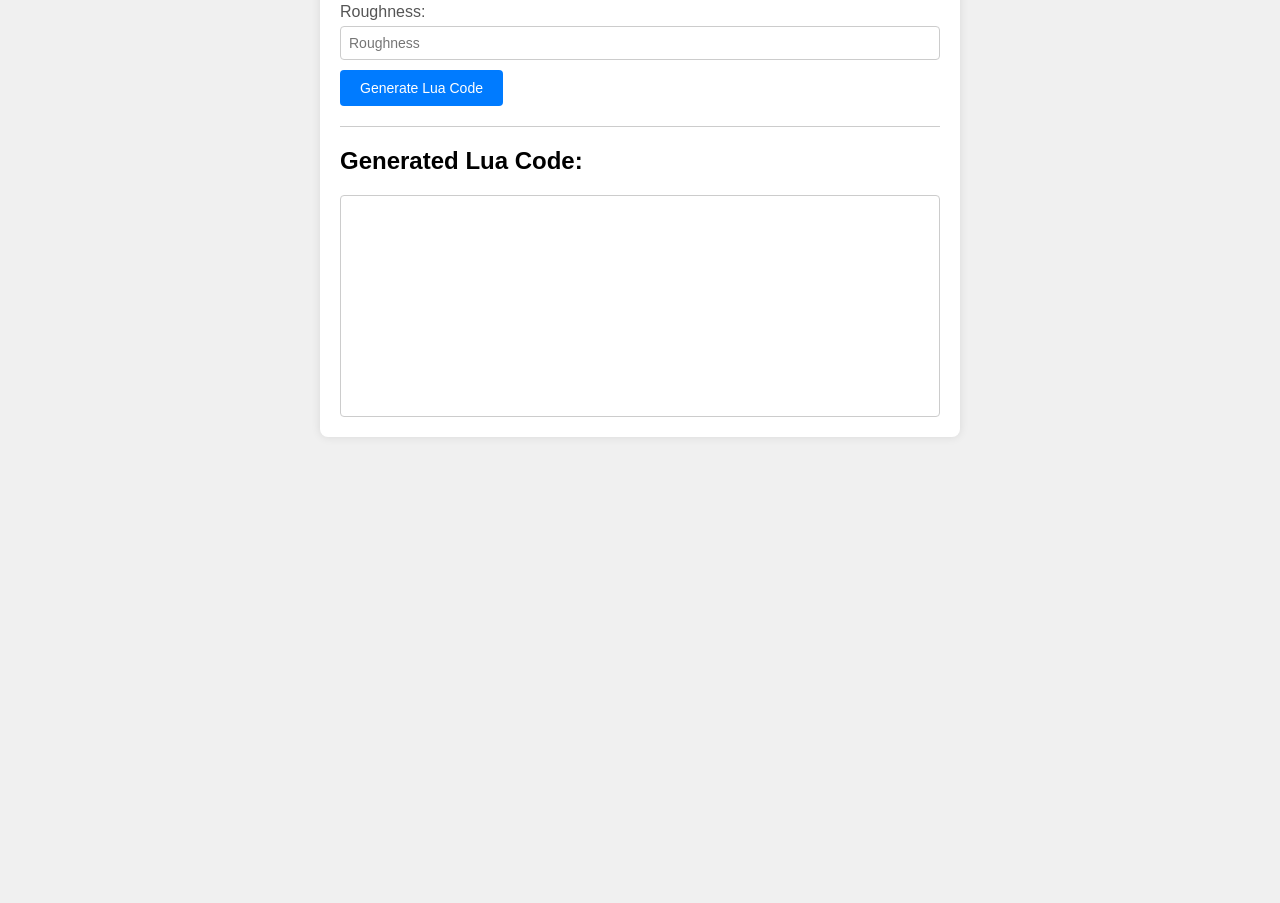
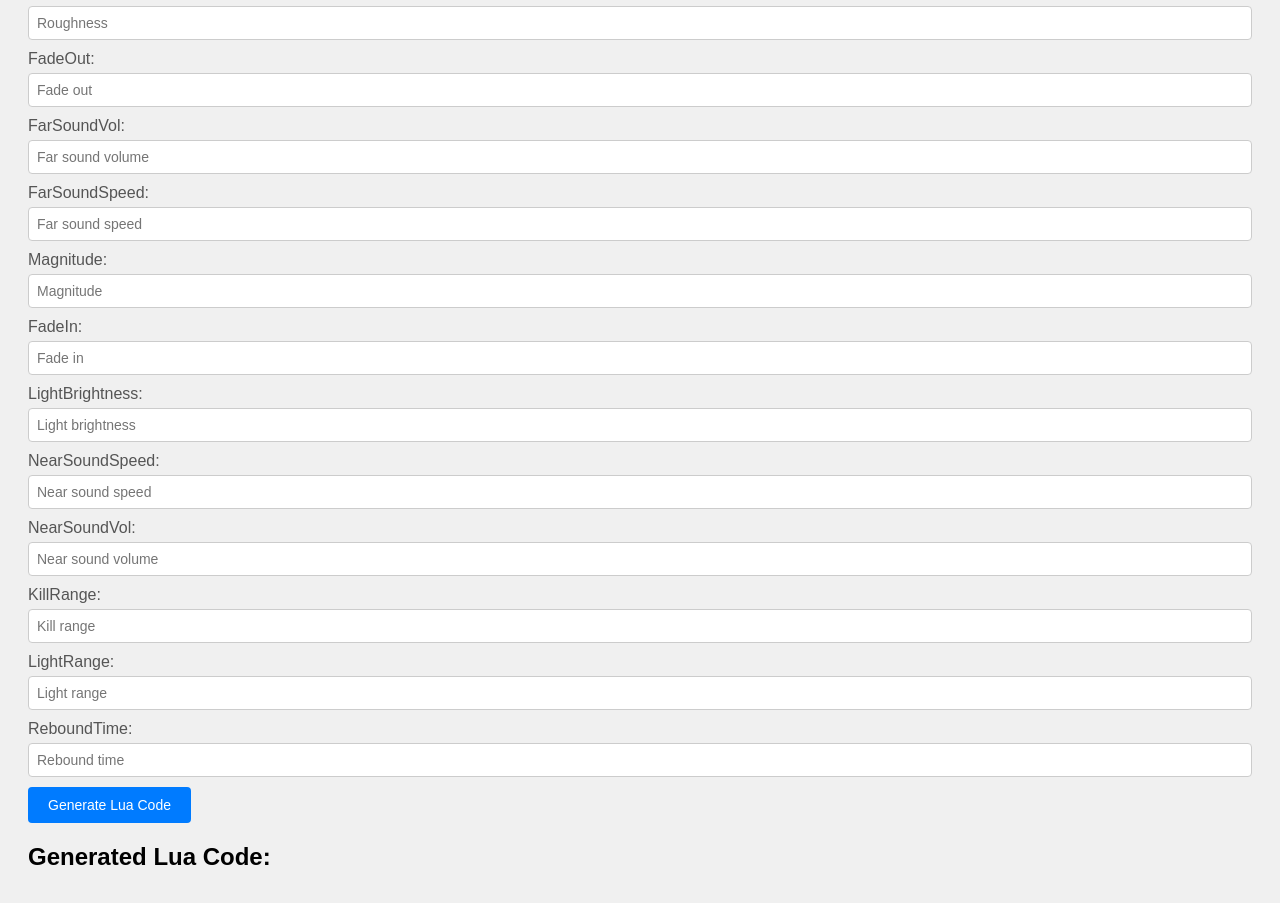
Before and after one commit to TotallyReliableDino/Rooms-Plus-Entity-Configurator, a plain HTML site: page HTML, CSS, And JavaScript Version/index.html in a window 1280 px wide. Shown: the part 903-1806 px from the top of the page. Before the commit the page ends 1368 px from the top, so only its background shows below. Drawn offline with Linux system fonts and the light colour scheme.

Commit message:
Update index.html
New inputs such as fading stuff and kill range

```diff
--- a/HTML, CSS, And JavaScript Version/index.html
+++ b/HTML, CSS, And JavaScript Version/index.html
@@ -4,13 +4,12 @@
     <meta charset="UTF-8">
     <meta name="viewport" content="width=device-width, initial-scale=1.0">
     <title>Rooms+ Entity Configurator</title>
-    <link rel="stylesheet" href="styles.css"> <!-- Link to your CSS file -->
+    <link rel="stylesheet" href="styles.css">
 </head>
 <body>
-    <div class="container">
+    <div>
         <h1>Rooms+ Entity Configurator</h1>
         <form id="luaForm">
-            <!-- Form inputs -->
             <label for="NearSoundID">NearSoundID:</label>
             <input type="text" id="NearSoundID" placeholder="rbxassetid://...">
 
@@ -21,7 +20,7 @@
             <input type="text" id="EntityName" placeholder="Entity name">
 
             <label for="PointLightColor">PointLightColor (R, G, B):</label>
-            <input type="text" id="PointLightColor" placeholder="255, 255, 255">
+            <input type="text" id="PointLightColor" placeholder="255, 0, 0">
 
             <label for="ChasePlayers">ChasePlayers:</label>
             <input type="checkbox" id="ChasePlayers">
@@ -50,19 +49,47 @@
             <label for="Roughness">Roughness:</label>
             <input type="number" id="Roughness" placeholder="Roughness">
 
-            <!-- Button to trigger Lua code generation -->
+            <label for="FadeOut">FadeOut:</label>
+            <input type="number" id="FadeOut" placeholder="Fade out">
+
+            <label for="FarSoundVol">FarSoundVol:</label>
+            <input type="number" id="FarSoundVol" placeholder="Far sound volume">
+
+            <label for="FarSoundSpeed">FarSoundSpeed:</label>
+            <input type="number" id="FarSoundSpeed" placeholder="Far sound speed">
+
+            <label for="Magnitude">Magnitude:</label>
+            <input type="number" id="Magnitude" placeholder="Magnitude">
+
+            <label for="FadeIn">FadeIn:</label>
+            <input type="number" id="FadeIn" placeholder="Fade in">
+
+            <label for="LightBrightness">LightBrightness:</label>
+            <input type="number" id="LightBrightness" placeholder="Light brightness">
+
+            <label for="NearSoundSpeed">NearSoundSpeed:</label>
+            <input type="number" id="NearSoundSpeed" placeholder="Near sound speed">
+
+            <label for="NearSoundVol">NearSoundVol:</label>
+            <input type="number" id="NearSoundVol" placeholder="Near sound volume">
+
+            <label for="KillRange">KillRange:</label>
+            <input type="number" id="KillRange" placeholder="Kill range">
+
+            <label for="LightRange">LightRange:</label>
+            <input type="number" id="LightRange" placeholder="Light range">
+
+            <label for="ReboundTime">ReboundTime:</label>
+            <input type="number" id="ReboundTime" placeholder="Rebound time">
+
             <button type="button" onclick="generateLuaCode()">Generate Lua Code</button>
         </form>
 
-        <hr>
-
-        <!-- Generated Lua code section -->
         <h2>Generated Lua Code:</h2>
-        <div class="generated-code" id="generatedCodeContainer">
+        <div id="generatedCodeContainer">
             <pre id="generatedCode"></pre>
         </div>
     </div>
-
-    <script src="script.js"></script> <!-- Link to your JavaScript file -->
+    <script src="script.js"></script>
 </body>
 </html>
```
